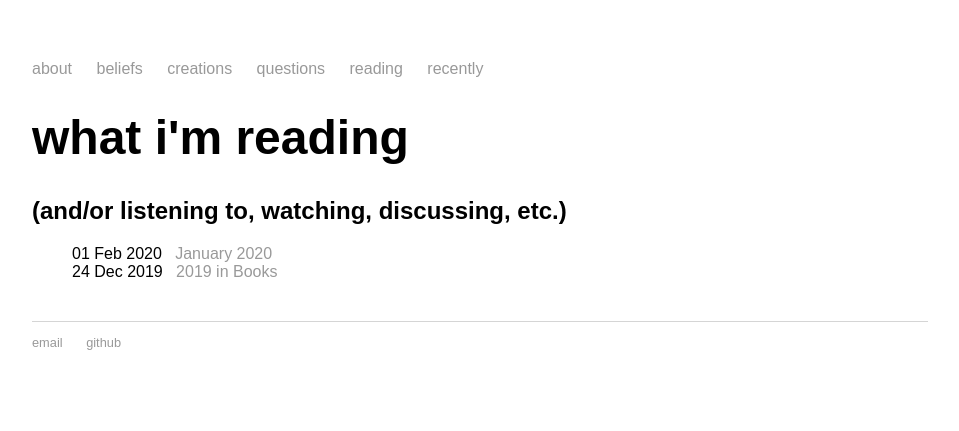
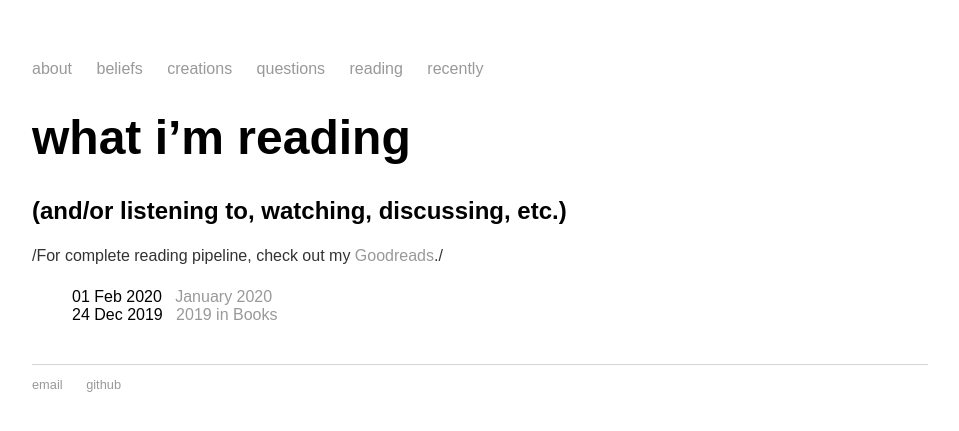
Before and after one commit to mayasheth/mayasheth.github.io, a Jekyll site: the page built from reading/index.md, in a window 1280 px wide. Shown: the top 431 px of the page, without its empty margins (160-1119 px from the left). Built offline with Jekyll 4.4.1, drawn with Linux system fonts in a browser that asks for light colours.

Commit message:
Update and rename index.html to index.md

```diff
--- a/reading/index.html
+++ b/reading/index.md
@@ -2,8 +2,11 @@
 layout: default
 title: what i'm reading
 ---
-<h1>{{ page.title }}</h1>
-<h2> (and/or listening to, watching, discussing, etc.) </h2>
+# {{ page.title }}
+## (and/or listening to, watching, discussing, etc.)
+
+/For complete reading pipeline, check out my [Goodreads](https://www.goodreads.com/user/show/31600461-maya-sheth)./
+
 <ul class="posts">
 
 	{% for post in site.categories.reading %}
```
